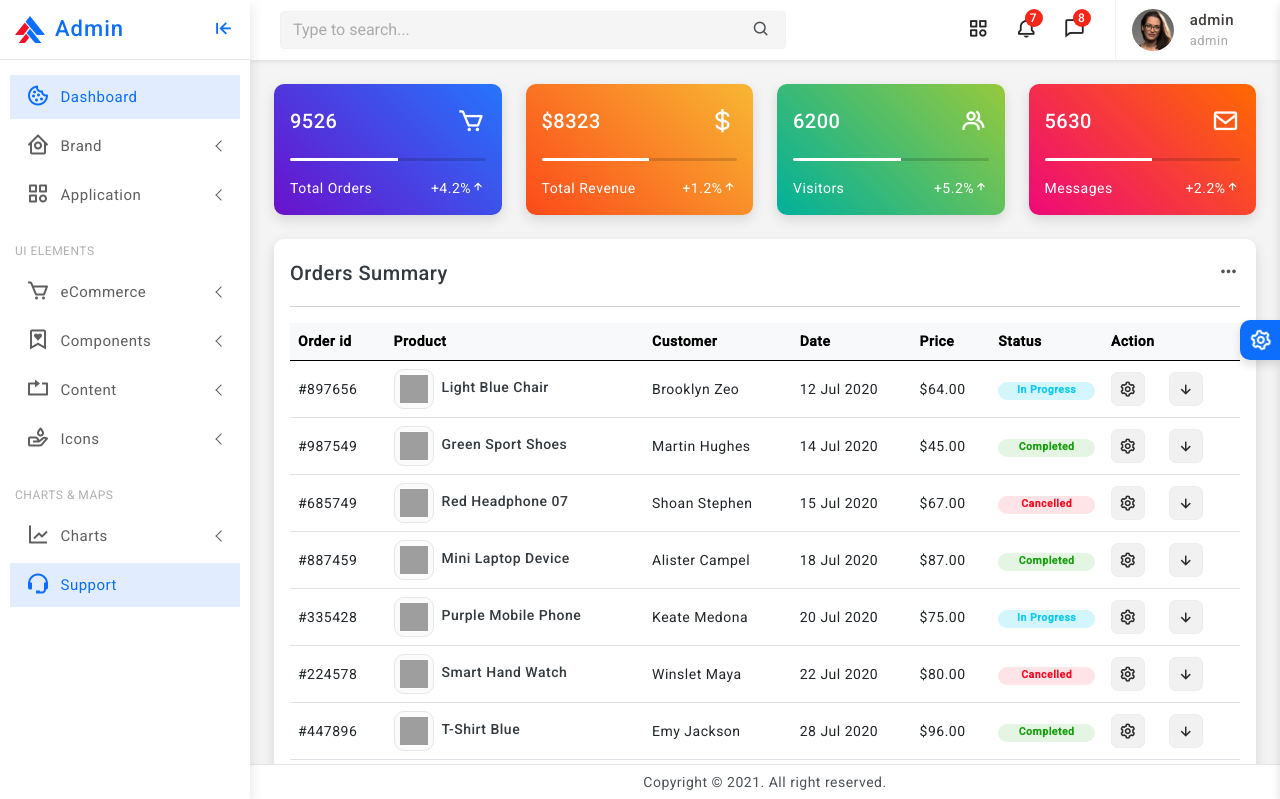
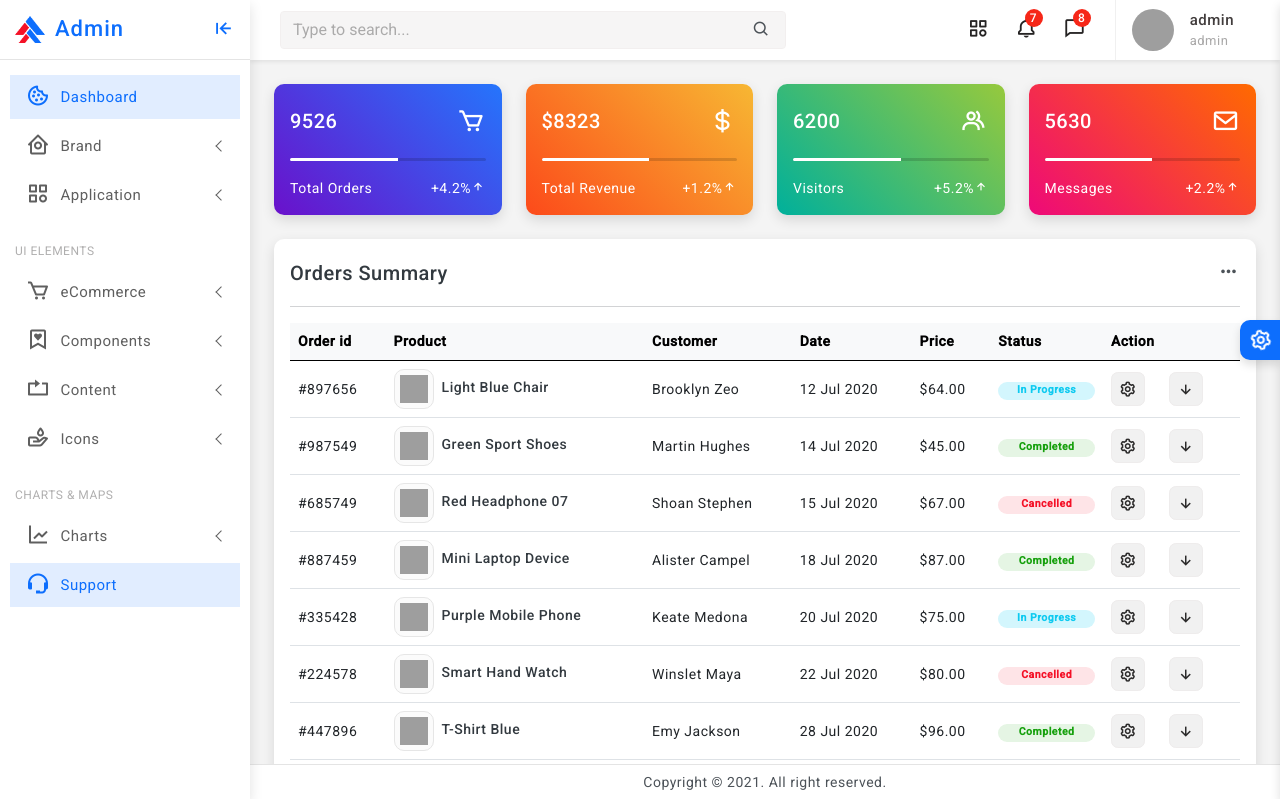
Before and after one commit to bashyauri/e-commerce, a Laravel app: page /admin/dashboard in a window 1280 px wide. Shown: the top 799 px of the page. Run offline with Laravel 10, Linux system fonts and the light colour scheme; a user stored in the database is signed in; data comes from the database, SQL or seed files in the repository; parts of the project's set-up code (start-up, migrations or seed data) failed here and were passed over; some libraries are stand-ins or nearby versions; grey boxes are pictures that could not be loaded.

Commit message:
add auth image

```diff
--- a/resources/views/admin/body/header.blade.php
+++ b/resources/views/admin/body/header.blade.php
@@ -325,7 +325,8 @@
             </div>
             <div class="user-box dropdown">
                 <a class="d-flex align-items-center nav-link dropdown-toggle dropdown-toggle-nocaret" href="#" role="button" data-bs-toggle="dropdown" aria-expanded="false">
-                    <img src="{{asset('adminbackend/assets/images/avatars/avatar-2.png')}}" class="user-img" alt="user avatar">
+
+                    <img src="{{ !empty(auth()->user()->photo) ? url('uploads/admin_images/' . auth()->user()->photo)  : url('uploads/no_image.jpg') }}" class="user-img" alt="user avatar">
                     <div class="user-info ps-3">
                         <p class="user-name mb-0">{{auth()->user()->name}}</p>
                         <p class="designattion mb-0">{{auth()->user()->username}}</p>
```
